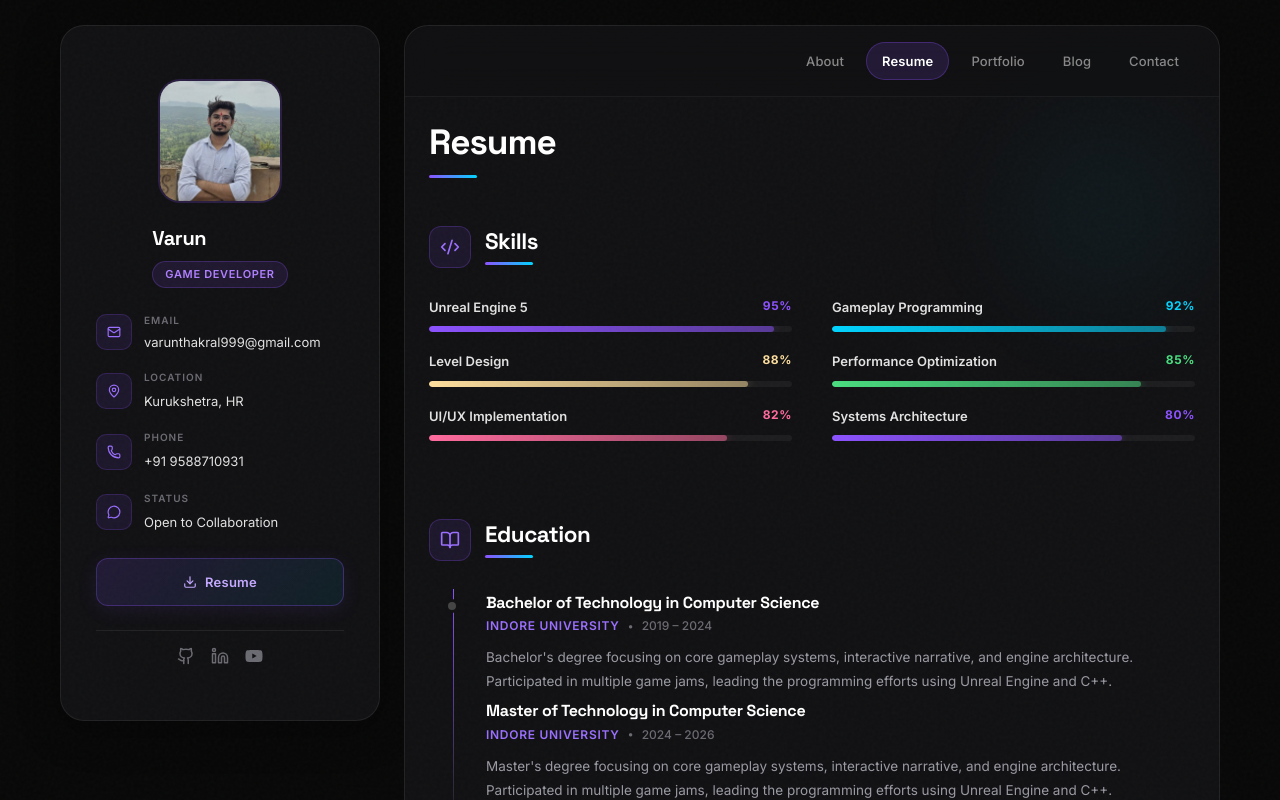
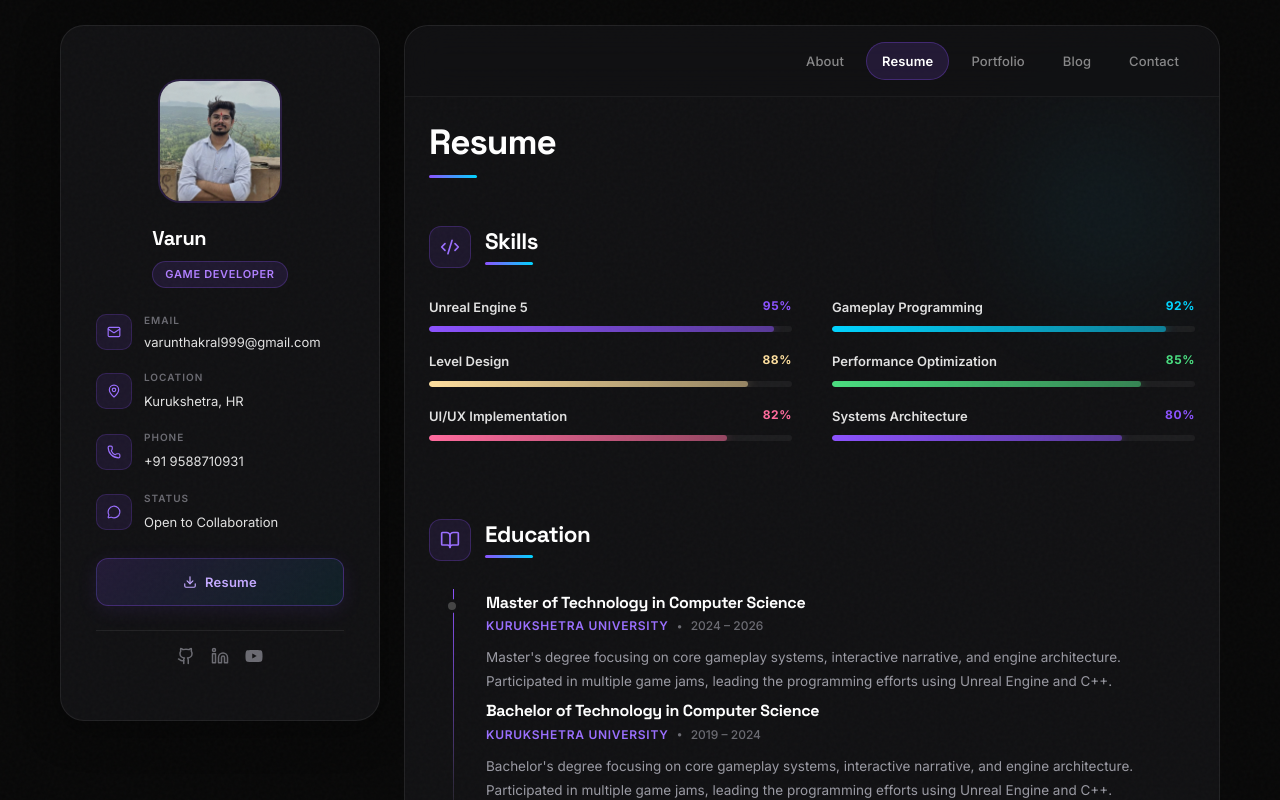
Before and after one commit to codebygarv/varun-portfolio, a React (Vite) app: page /resume in a window 1280 px wide. Shown: the top 800 px of the page. Built offline with nearby package versions, Linux system fonts and the light colour scheme.

Commit message:
implement pets controller and user model with authentication and registration logic

```diff
--- a/src/constants/content.ts
+++ b/src/constants/content.ts
@@ -23,17 +23,18 @@ export const portfolioContent = {
   ],
   education: [
     {
-      degree: 'Bachelor of Technology in Computer Science',
-      institution: 'Indore University',
-      period: '2019 – 2024',
-      desc: "Bachelor's degree focusing on core gameplay systems, interactive narrative, and engine architecture. Participated in multiple game jams, leading the programming efforts using Unreal Engine and C++.",
-    },
-    {
       degree: 'Master of Technology in Computer Science',
-      institution: 'Indore University',
+      institution: 'Kurukshetra University',
       period: '2024 – 2026',
       desc: "Master's degree focusing on core gameplay systems, interactive narrative, and engine architecture. Participated in multiple game jams, leading the programming efforts using Unreal Engine and C++.",
     },
+    {
+      degree: 'Bachelor of Technology in Computer Science',
+      institution: 'Kurukshetra University',
+      period: '2019 – 2024',
+      desc: "Bachelor's degree focusing on core gameplay systems, interactive narrative, and engine architecture. Participated in multiple game jams, leading the programming efforts using Unreal Engine and C++.",
+    }
+
   ],
   skills: [
     {
```
Also changed, not shown: - sidebar up going make static.txt (added).
